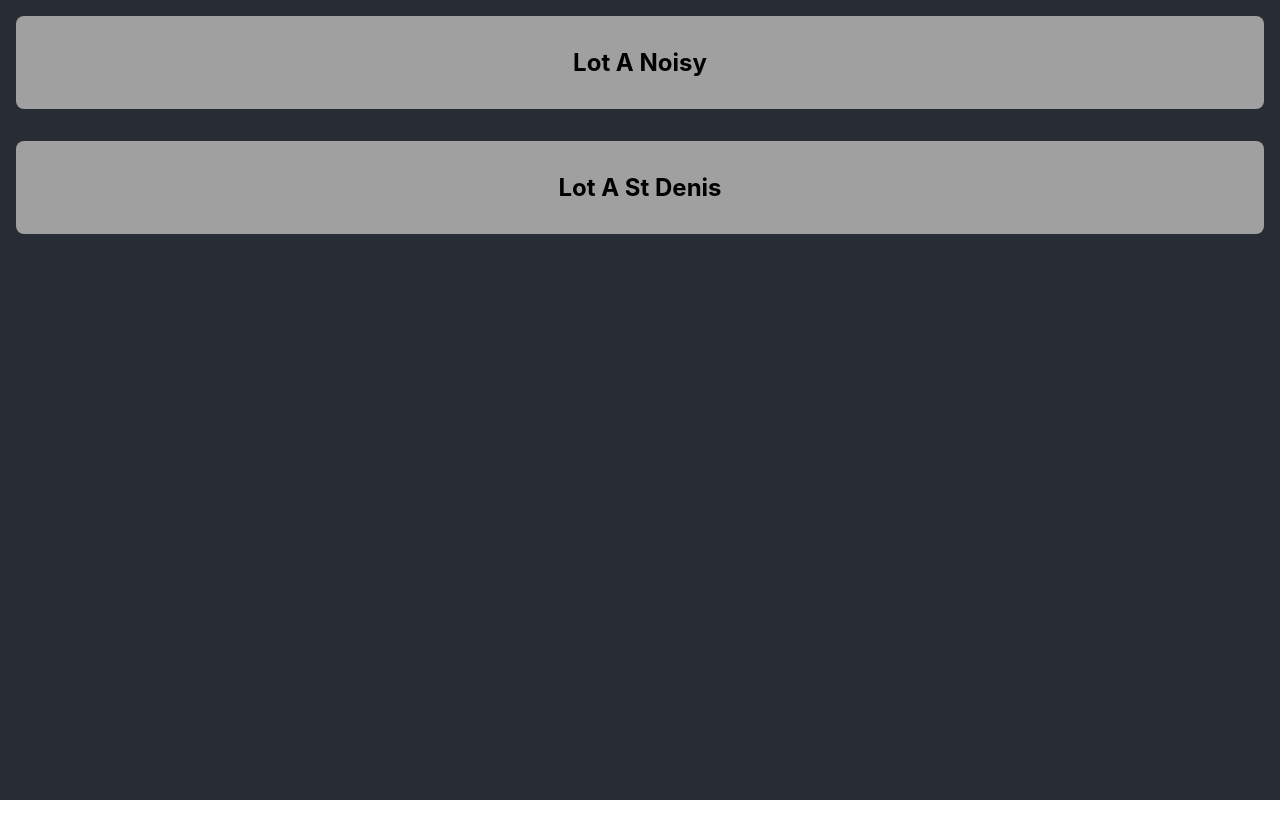
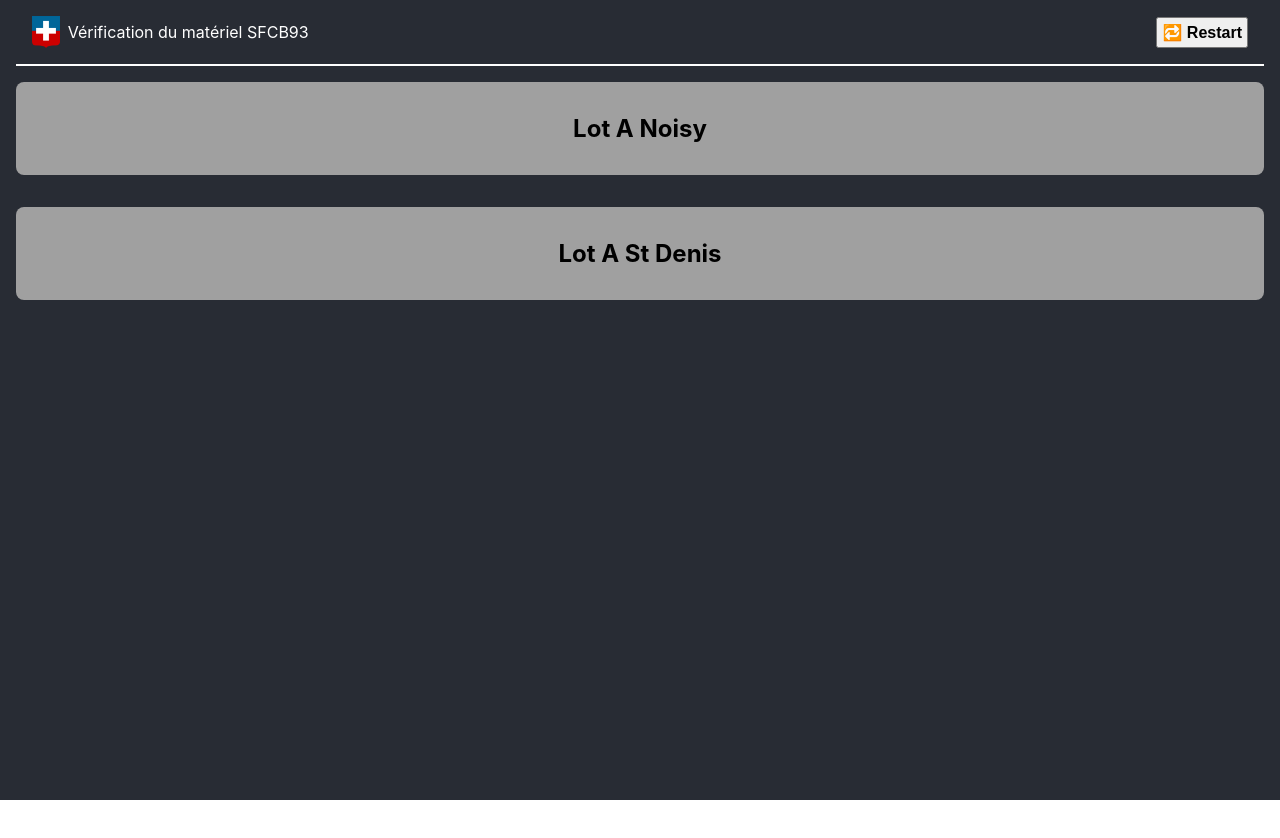
Before and after one commit to Gguigre/sfcb93-checkup, a React (Create React App) app: page / in a window 1280 px wide. Shown: the top 838 px of the page. Before the commit the page ends 800 px from the top, so only its background shows below. Built offline with nearby package versions, Linux system fonts and the light colour scheme.

Commit message:
feat: add header with reset button

```diff
--- a/src/App.tsx
+++ b/src/App.tsx
@@ -5,6 +5,7 @@ import { Container } from './business/Prop';
 import { IssuesSumUp } from './components/IssuesSumUp';
 import { LotChoice } from './components/LotChoice';
 import { Review } from './components/Review';
+import SFCBLogo from "./assets/Croix-Blanche_Logo.png";
 import LotANoisy from "./data/A_Noisy.json";
 import LotASTDenis from "./data/A_St-Denis.json";
 import { buildChecksForContainer } from './libs/buildChecks';
@@ -38,8 +39,21 @@ function App() {
     setCheckIndex(checkIndex+1)
   }
 
+  const onRestart = () => {
+    setCheckIndex(0)
+    setIssues([])
+    setLot(null)
+  }
+
   return (
     <AppContainer>
+      <Header>
+        <Title>
+          <Logo src={SFCBLogo} alt="Logo SFCB"/>
+          Vérification du matériel SFCB93
+        </Title>
+        <RestartButton onClick={onRestart}>🔁 Restart</RestartButton>
+      </Header>
       {lot === null ? <LotChoice choices={lotChoices} onChoice={onLotChoice} /> : checks[checkIndex] !== undefined
       ? <Review review={checks[checkIndex]} onOk={onOk} onIssue={onIssue} progress={checks.length > 0 ? checkIndex/checks.length : 0}/>
       : <IssuesSumUp issues={issues} />}
@@ -54,5 +68,27 @@ const AppContainer = styled.div({
   color: 'white',
   height: '100%',
 })
+const Header = styled.div({
+  padding: 16,
+  backgroundColor: '#282c34',
+  borderBottom: "2px solid white",
+  display: "flex",
+  alignItems: "center",
+  justifyContent: "space-between"
+})
+const RestartButton = styled.button({
+  padding: 4,
+  fontWeight: "bolder",
+  fontSize: 16
+})
+const Title = styled.div({
+  display: "flex",
+  alignItems: "center",
+})
+const Logo = styled.img({
+  height: 32,
+  marginRight: 8
+})
+
 
 export default App;
```
Also changed, not shown: src/assets/Croix-Blanche_Logo.png (added).
